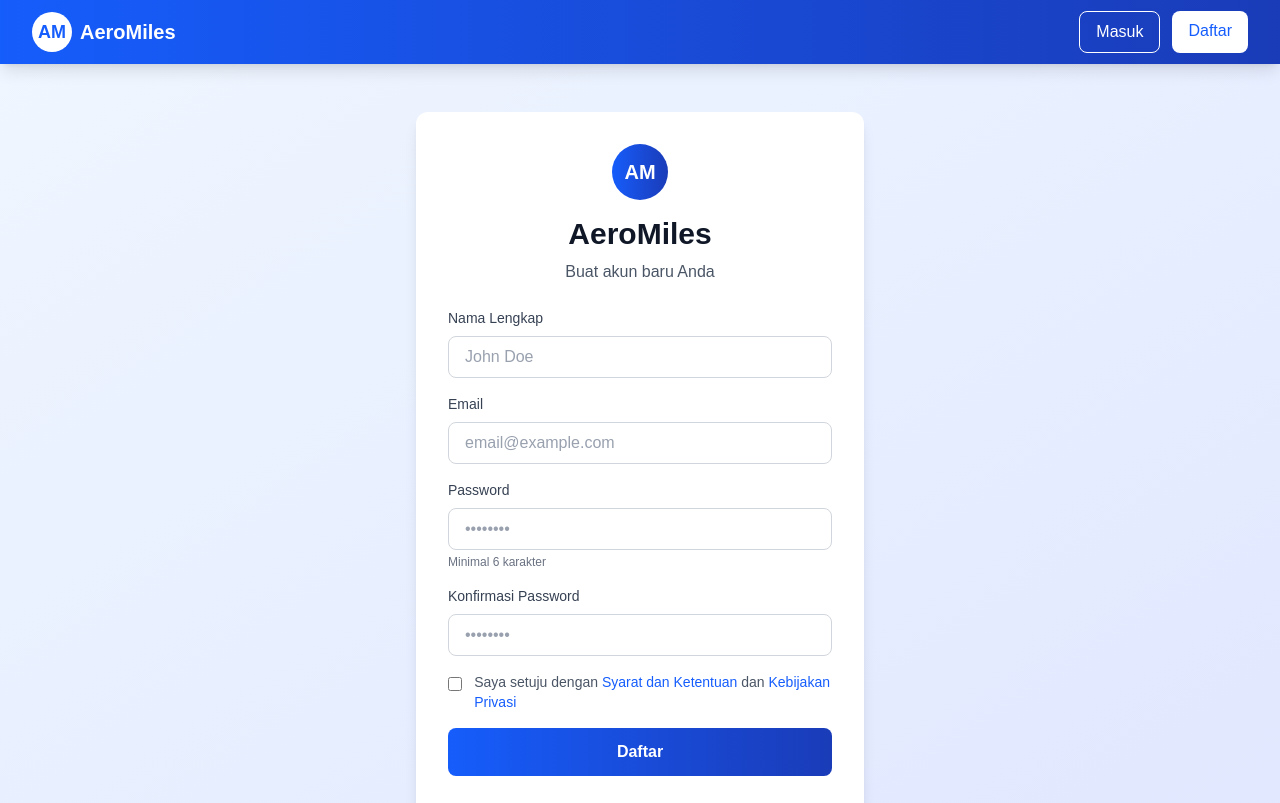
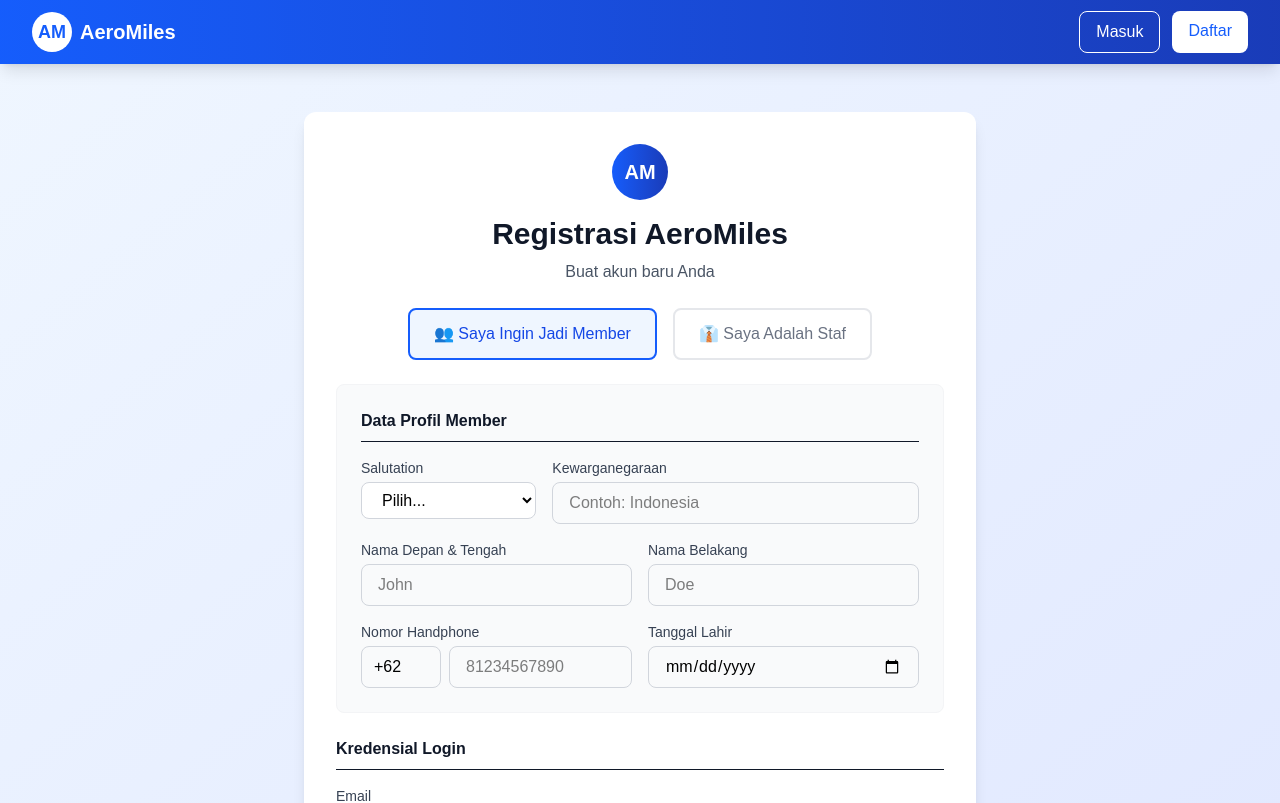
Before and after one commit to Basdat-C11-2026/AeroMiles, a Next.js app: page /register in a window 1280 px wide. Shown: the top 803 px of the page. Built offline with nearby package versions, Linux system fonts and the light colour scheme.

Commit message:
chore: add role in register form

```diff
--- a/src/components/RegisterForm.tsx
+++ b/src/components/RegisterForm.tsx
@@ -6,29 +6,62 @@
 import { useAuth } from '@/context/AuthContext';
 
 export default function RegisterForm() {
-  const [name, setName] = useState('');
+  const router = useRouter();
+  const { register } = useAuth();
+
+  // State untuk Role Selection
+  const [role, setRole] = useState<'member' | 'staff'>('member');
+
+  // General State
   const [email, setEmail] = useState('');
   const [password, setPassword] = useState('');
   const [confirmPassword, setConfirmPassword] = useState('');
   const [error, setError] = useState('');
   const [isLoading, setIsLoading] = useState(false);
-  const router = useRouter();
-  const { register } = useAuth();
+
+  // Staf specific State
+  const [staffName, setStaffName] = useState('');
+
+  // Member specific State
+  const [salutation, setSalutation] = useState('');
+  const [firstName, setFirstName] = useState('');
+  const [lastName, setLastName] = useState('');
+  const [countryCode, setCountryCode] = useState('+62');
+  const [phoneNumber, setPhoneNumber] = useState('');
+  const [birthDate, setBirthDate] = useState('');
+  const [nationality, setNationality] = useState('');
 
   const handleSubmit = async (e: React.FormEvent) => {
     e.preventDefault();
     setError('');
 
-    // Validasi form
+    // Validasi Password
     if (password !== confirmPassword) {
       setError('Password tidak cocok');
       return;
     }
 
+    // Validasi minimal berdasarkan role
+    if (role === 'staff' && !staffName) {
+      setError('Nama lengkap staf harus diisi');
+      return;
+    }
+
+    if (role === 'member') {
+      if (!firstName || !lastName || !phoneNumber || !birthDate || !nationality || !salutation) {
+        setError('Mohon lengkapi semua data profil member');
+        return;
+      }
+    }
+
     setIsLoading(true);
 
     try {
-      await register(name, email, password);
+      // Menggabungkan nama untuk fungsi register (sementara)
+      const fullName = role === 'staff' ? staffName : `${firstName} ${lastName}`.trim();
+
+      // Pada implementasi backend nyata, data member lengkap harus dikirim
+      await register(fullName, email, password);
       router.push('/');
     } catch (err) {
       setError(err instanceof Error ? err.message : 'Gagal mendaftar');
@@ -39,119 +72,212 @@
 
   return (
     <div className="min-h-screen bg-gradient-to-br from-blue-50 to-indigo-100 flex items-center justify-center px-4 py-12">
-      <div className="w-full max-w-md">
-        {/* Card */}
+      <div className="w-full max-w-2xl"> {/* Diperlebar untuk menampung form yang lebih banyak */}
         <div className="bg-white rounded-xl shadow-lg p-8 space-y-6">
-          {/* Header */}
+
           <div className="text-center">
             <div className="w-14 h-14 bg-gradient-to-r from-blue-600 to-blue-800 rounded-full flex items-center justify-center mx-auto mb-4">
               <span className="text-white font-bold text-xl">AM</span>
             </div>
-            <h1 className="text-3xl font-bold text-gray-900">AeroMiles</h1>
+            <h1 className="text-3xl font-bold text-gray-900">Registrasi AeroMiles</h1>
             <p className="text-gray-600 mt-2">Buat akun baru Anda</p>
           </div>
 
-          {/* Form */}
-          <form onSubmit={handleSubmit} className="space-y-4">
-            {/* Error Alert */}
           {error && (
             <div className="p-4 bg-red-50 border border-red-200 rounded-lg">
               <p className="text-sm text-red-700">{error}</p>
             </div>
           )}
 
-            {/* Name Input */}
+          {/* Role Selection */}
+          <div className="flex justify-center gap-4 mb-6">
+            <label className={`cursor-pointer px-6 py-3 rounded-lg border-2 font-medium transition-all ${role === 'member' ? 'border-blue-600 bg-blue-50 text-blue-700' : 'border-gray-200 text-gray-500 hover:bg-gray-50'}`}>
+              <input
+                type="radio"
+                name="role"
+                value="member"
+                className="hidden"
+                checked={role === 'member'}
+                onChange={() => setRole('member')}
+              />
+              👥 Saya Ingin Jadi Member
+            </label>
+            <label className={`cursor-pointer px-6 py-3 rounded-lg border-2 font-medium transition-all ${role === 'staff' ? 'border-blue-600 bg-blue-50 text-blue-700' : 'border-gray-200 text-gray-500 hover:bg-gray-50'}`}>
+              <input
+                type="radio"
+                name="role"
+                value="staff"
+                className="hidden"
+                checked={role === 'staff'}
+                onChange={() => {
+                  setRole('staff');
+                  // Set email ke domain aeromiles secara otomatis untuk staf
+                  if(!email.includes('@')) setEmail('@aeromiles.com');
+                }}
+              />
+              👔 Saya Adalah Staf
+            </label>
+          </div>
+
+          <form onSubmit={handleSubmit} className="space-y-6">
+
+            {/* --- FORM STAF --- */}
+            {role === 'staff' && (
+              <div className="space-y-4 bg-gray-50 p-6 rounded-lg border border-gray-100">
+                <h3 className="font-semibold text-gray-900 border-b pb-2">Informasi Staf</h3>
                 <div>
-              <label htmlFor="name" className="block text-sm font-medium text-gray-700 mb-2">
-                Nama Lengkap
-              </label>
+                  <label className="block text-sm font-medium text-gray-700 mb-1">Nama Lengkap</label>
                   <input
-                id="name"
                     type="text"
-                placeholder="John Doe"
-                value={name}
-                onChange={(e) => setName(e.target.value)}
-                className="w-full px-4 py-2 border border-gray-300 rounded-lg text-black placeholder:text-gray-400 focus:ring-2 focus:ring-blue-500 focus:border-transparent outline-none transition"
+                    value={staffName}
+                    onChange={(e) => setStaffName(e.target.value)}
+                    className="w-full px-4 py-2 border border-gray-300 rounded-lg text-black focus:ring-2 focus:ring-blue-500 outline-none"
+                    placeholder="Nama Staf"
+                  />
+                </div>
+              </div>
+            )}
+
+            {/* --- FORM MEMBER --- */}
+            {role === 'member' && (
+              <div className="space-y-4 bg-gray-50 p-6 rounded-lg border border-gray-100">
+                <h3 className="font-semibold text-gray-900 border-b pb-2">Data Profil Member</h3>
+
+                <div className="grid grid-cols-1 md:grid-cols-3 gap-4">
+                  <div className="md:col-span-1">
+                    <label className="block text-sm font-medium text-gray-700 mb-1">Salutation</label>
+                    <select
+                      value={salutation}
+                      onChange={(e) => setSalutation(e.target.value)}
+                      className="w-full px-4 py-2 border border-gray-300 rounded-lg text-black focus:ring-2 focus:ring-blue-500 outline-none bg-white"
+                    >
+                      <option value="">Pilih...</option>
+                      <option value="Mr">Mr.</option>
+                      <option value="Mrs">Mrs.</option>
+                      <option value="Ms">Ms.</option>
+                      <option value="Miss">Miss</option>
+                    </select>
+                  </div>
+                  <div className="md:col-span-2">
+                    <label className="block text-sm font-medium text-gray-700 mb-1">Kewarganegaraan</label>
+                    <input
+                      type="text"
+                      value={nationality}
+                      onChange={(e) => setNationality(e.target.value)}
+                      className="w-full px-4 py-2 border border-gray-300 rounded-lg text-black focus:ring-2 focus:ring-blue-500 outline-none"
+                      placeholder="Contoh: Indonesia"
+                    />
+                  </div>
+                </div>
+
+                <div className="grid grid-cols-1 md:grid-cols-2 gap-4">
+                  <div>
+                    <label className="block text-sm font-medium text-gray-700 mb-1">Nama Depan & Tengah</label>
+                    <input
+                      type="text"
+                      value={firstName}
+                      onChange={(e) => setFirstName(e.target.value)}
+                      className="w-full px-4 py-2 border border-gray-300 rounded-lg text-black focus:ring-2 focus:ring-blue-500 outline-none"
+                      placeholder="John"
+                    />
+                  </div>
+                  <div>
+                    <label className="block text-sm font-medium text-gray-700 mb-1">Nama Belakang</label>
+                    <input
+                      type="text"
+                      value={lastName}
+                      onChange={(e) => setLastName(e.target.value)}
+                      className="w-full px-4 py-2 border border-gray-300 rounded-lg text-black focus:ring-2 focus:ring-blue-500 outline-none"
+                      placeholder="Doe"
+                    />
+                  </div>
+                </div>
+
+                <div className="grid grid-cols-1 md:grid-cols-2 gap-4">
+                  <div>
+                    <label className="block text-sm font-medium text-gray-700 mb-1">Nomor Handphone</label>
+                    <div className="flex gap-2">
+                      <input
+                        type="text"
+                        value={countryCode}
+                        onChange={(e) => setCountryCode(e.target.value)}
+                        className="w-20 px-3 py-2 border border-gray-300 rounded-lg text-black focus:ring-2 focus:ring-blue-500 outline-none"
+                        placeholder="+62"
+                      />
+                      <input
+                        type="tel"
+                        value={phoneNumber}
+                        onChange={(e) => setPhoneNumber(e.target.value)}
+                        className="w-full px-4 py-2 border border-gray-300 rounded-lg text-black focus:ring-2 focus:ring-blue-500 outline-none"
+                        placeholder="81234567890"
+                      />
+                    </div>
+                  </div>
+                  <div>
+                    <label className="block text-sm font-medium text-gray-700 mb-1">Tanggal Lahir</label>
+                    <input
+                      type="date"
+                      value={birthDate}
+                      onChange={(e) => setBirthDate(e.target.value)}
+                      className="w-full px-4 py-2 border border-gray-300 rounded-lg text-black focus:ring-2 focus:ring-blue-500 outline-none"
+                    />
+                  </div>
+                </div>
+              </div>
+            )}
+
+            {/* --- AKUN LOGIN (BERLAKU UNTUK KEDUANYA) --- */}
+            <div className="space-y-4">
+               <h3 className="font-semibold text-gray-900 border-b pb-2">Kredensial Login</h3>
+              <div>
+                <label className="block text-sm font-medium text-gray-700 mb-1">Email</label>
+                <input
+                  type="email"
+                  value={email}
+                  onChange={(e) => setEmail(e.target.value)}
+                  className="w-full px-4 py-2 border border-gray-300 rounded-lg text-black focus:ring-2 focus:ring-blue-500 outline-none"
+                  placeholder={role === 'staff' ? "nama@aeromiles.com" : "email@example.com"}
                   disabled={isLoading}
                 />
+                {role === 'staff' && (
+                  <p className="text-xs text-blue-600 mt-1">Staf harus menggunakan email berakhiran @aeromiles.com</p>
+                )}
               </div>
 
-            {/* Email Input */}
+              <div className="grid grid-cols-1 md:grid-cols-2 gap-4">
                 <div>
-              <label htmlFor="email" className="block text-sm font-medium text-gray-700 mb-2">
-                Email
-              </label>
+                  <label className="block text-sm font-medium text-gray-700 mb-1">Password</label>
                   <input
-                id="email"
-                type="email"
-                placeholder="email@example.com"
-                value={email}
-                onChange={(e) => setEmail(e.target.value)}
-                className="w-full px-4 py-2 border border-gray-300 rounded-lg text-black placeholder:text-gray-400 focus:ring-2 focus:ring-blue-500 focus:border-transparent outline-none transition"
-                disabled={isLoading}
+                    type="password"
+                    value={password}
+                    onChange={(e) => setPassword(e.target.value)}
+                    className="w-full px-4 py-2 border border-gray-300 rounded-lg text-black focus:ring-2 focus:ring-blue-500 outline-none"
+                    placeholder="••••••••"
                   />
                 </div>
-
-            {/* Password Input */}
                 <div>
-              <label htmlFor="password" className="block text-sm font-medium text-gray-700 mb-2">
-                Password
-              </label>
+                  <label className="block text-sm font-medium text-gray-700 mb-1">Konfirmasi Password</label>
                   <input
-                id="password"
                     type="password"
+                    value={confirmPassword}
+                    onChange={(e) => setConfirmPassword(e.target.value)}
+                    className="w-full px-4 py-2 border border-gray-300 rounded-lg text-black focus:ring-2 focus:ring-blue-500 outline-none"
                     placeholder="••••••••"
-                value={password}
-                onChange={(e) => setPassword(e.target.value)}
-                className="w-full px-4 py-2 border border-gray-300 rounded-lg text-black placeholder:text-gray-400 focus:ring-2 focus:ring-blue-500 focus:border-transparent outline-none transition"
-                disabled={isLoading}
                   />
-              <p className="text-xs text-gray-500 mt-1">Minimal 6 karakter</p>
+                </div>
+              </div>
             </div>
 
-            {/* Confirm Password Input */}
-            <div>
-              <label htmlFor="confirmPassword" className="block text-sm font-medium text-gray-700 mb-2">
-                Konfirmasi Password
-              </label>
-              <input
-                id="confirmPassword"
-                type="password"
-                placeholder="••••••••"
-                value={confirmPassword}
-                onChange={(e) => setConfirmPassword(e.target.value)}
-                className="w-full px-4 py-2 border border-gray-300 rounded-lg text-black placeholder:text-gray-400 focus:ring-2 focus:ring-blue-500 focus:border-transparent outline-none transition"
-                disabled={isLoading}
-              />
-            </div>
-
-            {/* Terms */}
-            <label className="flex items-start gap-3 cursor-pointer">
-              <input type="checkbox" className="w-4 h-4 rounded border-gray-300 mt-1" />
-              <span className="text-sm text-gray-600">
-                Saya setuju dengan{' '}
-                <a href="#" className="text-blue-600 hover:text-blue-700 font-medium">
-                  Syarat dan Ketentuan
-                </a>{' '}
-                dan{' '}
-                <a href="#" className="text-blue-600 hover:text-blue-700 font-medium">
-                  Kebijakan Privasi
-                </a>
-              </span>
-            </label>
-
-            {/* Submit Button */}
             <button
               type="submit"
               disabled={isLoading}
-              className="w-full py-3 bg-gradient-to-r from-blue-600 to-blue-800 hover:from-blue-700 hover:to-blue-900 text-white font-semibold rounded-lg transition-all transform hover:scale-105 disabled:opacity-50 disabled:cursor-not-allowed"
+              className="w-full py-3 bg-gradient-to-r from-blue-600 to-blue-800 hover:from-blue-700 hover:to-blue-900 text-white font-semibold rounded-lg transition-all transform hover:scale-105"
             >
-              {isLoading ? 'Memproses...' : 'Daftar'}
+              {isLoading ? 'Memproses...' : `Daftar sebagai ${role === 'staff' ? 'Staf' : 'Member'}`}
             </button>
           </form>
 
-          {/* Login Link */}
-          <p className="text-center text-gray-600">
+          <p className="text-center text-gray-600 mt-6">
             Sudah punya akun?{' '}
             <Link href="/login" className="text-blue-600 hover:text-blue-700 font-semibold">
               Masuk di sini
```
Lines whose indentation alone changed are shown as unchanged.
